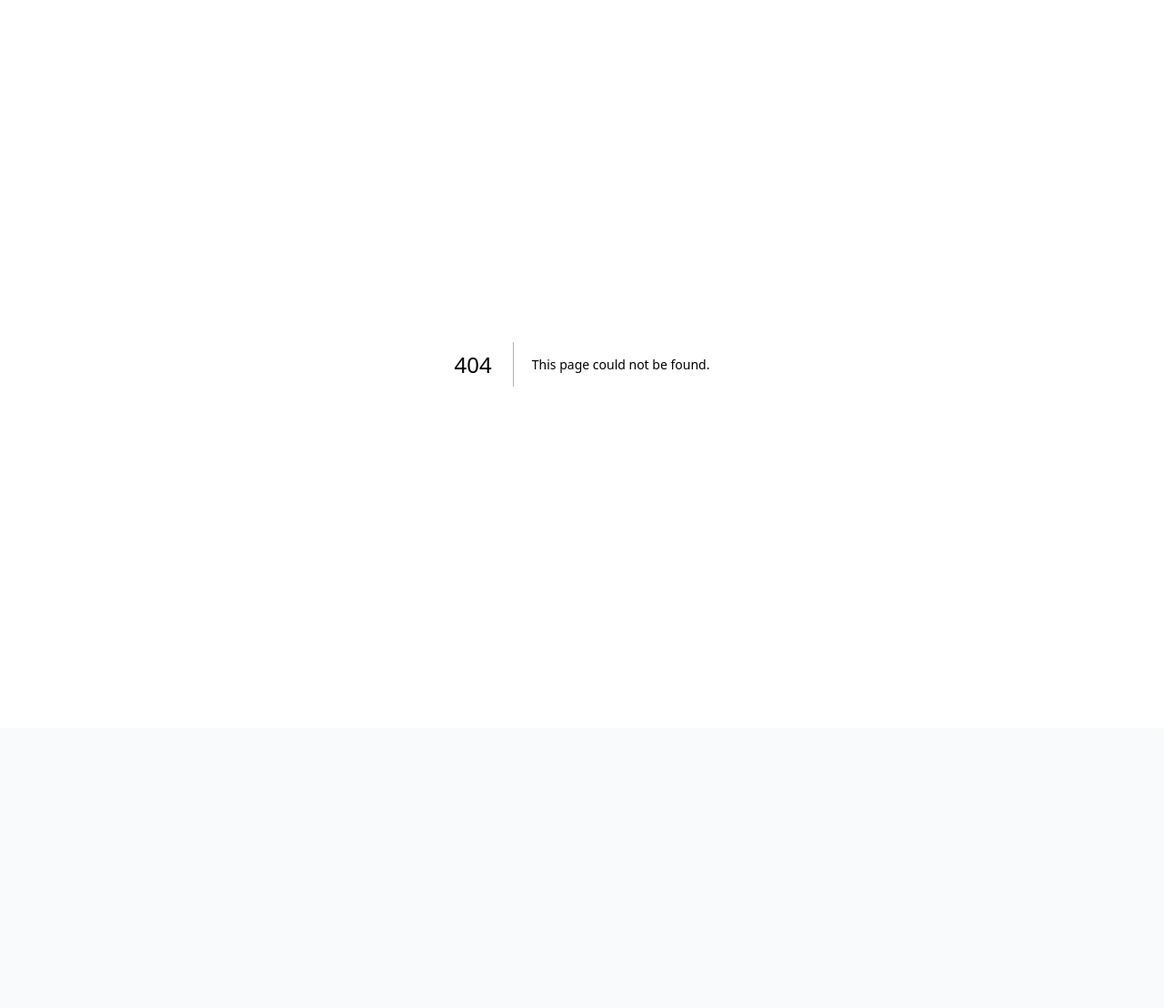
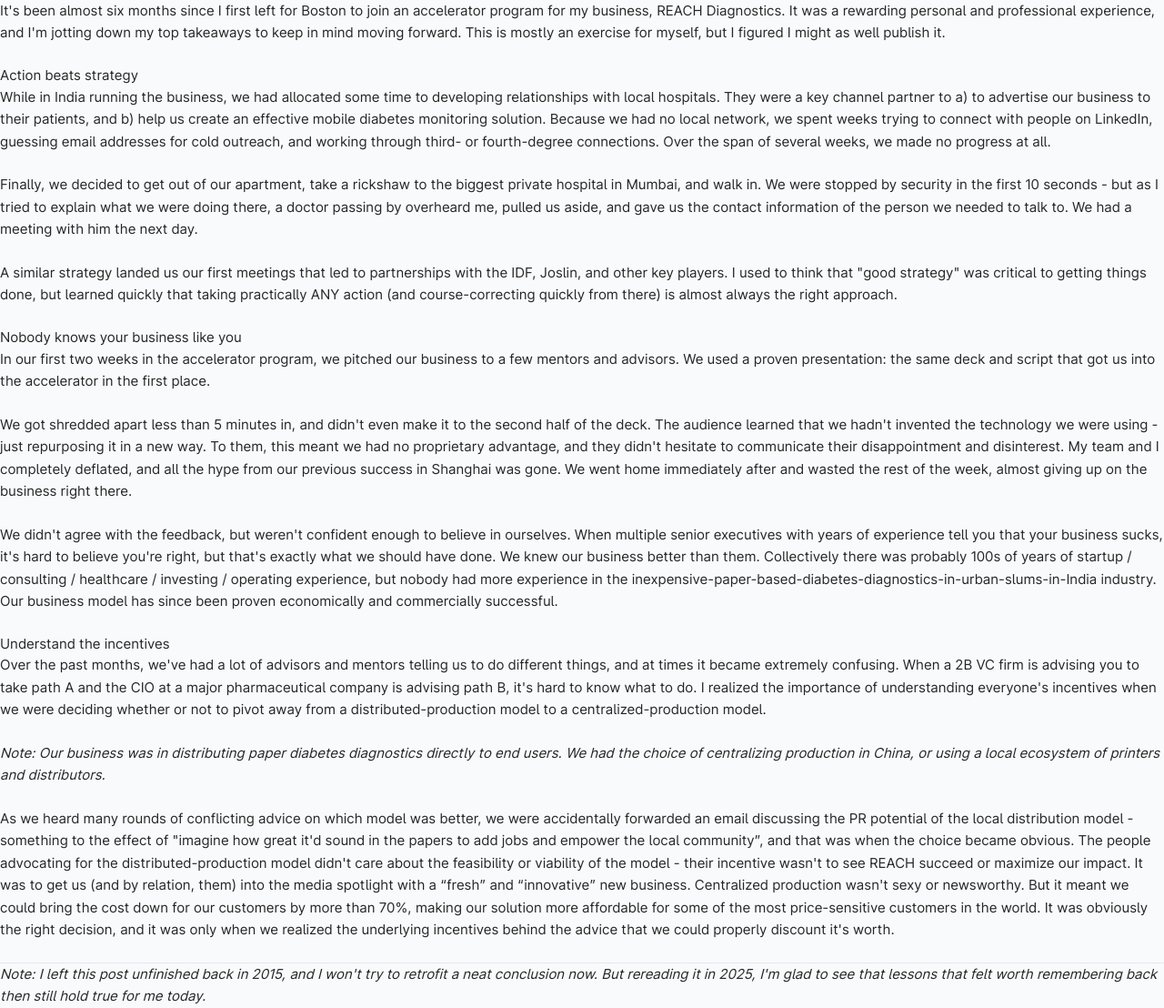
Before and after one commit to hemaaanth/site, a Next.js app: page /posts/content/lessons-from-reach in a window 1280 px wide. Before the commit this address had no page. Shown: the whole page at 91% size. Before the commit the page ends 800 px from the top, so only its background shows below. Built offline with nearby package versions, Linux system fonts and the light colour scheme; what tailwindcss-touch would draw is missing.

Commit message:
adding old post on reach

```diff
--- /dev/null
+++ b/pages/posts/content/lessons-from-reach.mdx
@@ -0,0 +1,38 @@
+---
+title: "On learnings from REACH Diagnostics"
+date: "2015-12-12"
+author: "Hemanth Soni"
+meta: "This is an old post from a previous website that I recently discovered on an old USB drive. Publishing now (2025) more to archive it than anything else."
+tldr: "In college, I started a diabetes diagnostics startup with a couple friends. It was a fork in the road of my career and my life more broadly, and towards the end, I wrote down the 3 most important things I learned."
+category: "blog"
+---
+
+It's been almost six months since I first left for Boston to join an accelerator program for my business, REACH Diagnostics. It was a rewarding personal and professional experience, and I'm jotting down my top takeaways to keep in mind moving forward. This is mostly an exercise for myself, but I figured I might as well publish it.
+
+### Action beats strategy
+
+While in India running the business, we had allocated some time to developing relationships with local hospitals. They were a key channel partner to a) to advertise our business to their patients, and b) help us create an effective mobile diabetes monitoring solution. Because we had no local network, we spent weeks trying to connect with people on LinkedIn, guessing email addresses for cold outreach, and working through third- or fourth-degree connections. Over the span of several weeks, we made no progress at all.
+
+Finally, we decided to get out of our apartment, take a rickshaw to the biggest private hospital in Mumbai, and walk in. We were stopped by security in the first 10 seconds - but as I tried to explain what we were doing there, a doctor passing by overheard me, pulled us aside, and gave us the contact information of the person we needed to talk to. We had a meeting with him the next day.
+
+A similar strategy landed us our first meetings that led to partnerships with the IDF, Joslin, and other key players. I used to think that "good strategy" was critical to getting things done, but learned quickly that taking practically ANY action (and course-correcting quickly from there) is almost always the right approach.
+
+### Nobody knows your business like you
+
+In our first two weeks in the accelerator program, we pitched our business to a few mentors and advisors. We used a proven presentation: the same deck and script that got us into the accelerator in the first place.
+
+We got shredded apart less than 5 minutes in, and didn't even make it to the second half of the deck. The audience learned that we hadn't invented the technology we were using - just repurposing it in a new way. To them, this meant we had no proprietary advantage, and they didn't hesitate to communicate their disappointment and disinterest. My team and I completely deflated, and all the hype from our previous success in Shanghai was gone. We went home immediately after and wasted the rest of the week, almost giving up on the business right there.
+
+We didn't agree with the feedback, but weren't confident enough to believe in ourselves. When multiple senior executives with years of experience tell you that your business sucks, it's hard to believe you're right, but that's exactly what we should have done. We knew our business better than them. Collectively there was probably 100s of years of startup / consulting / healthcare / investing / operating experience, but nobody had more experience in the inexpensive-paper-based-diabetes-diagnostics-in-urban-slums-in-India industry. Our business model has since been proven economically and commercially successful.
+
+### Understand the incentives
+
+Over the past months, we've had a lot of advisors and mentors telling us to do different things, and at times it became extremely confusing. When a 2B VC firm is advising you to take path A and the CIO at a major pharmaceutical company is advising path B, it's hard to know what to do. I realized the importance of understanding everyone's incentives when we were deciding whether or not to pivot away from a distributed-production model to a centralized-production model.
+
+_Note: Our business was in distributing paper diabetes diagnostics directly to end users. We had the choice of centralizing production in China, or using a local ecosystem of printers and distributors._
+
+As we heard many rounds of conflicting advice on which model was better, we were accidentally forwarded an email discussing the PR potential of the local distribution model - something to the effect of "imagine how great it'd sound in the papers to add jobs and empower the local community”, and that was when the choice became obvious. The people advocating for the distributed-production model didn't care about the feasibility or viability of the model - their incentive wasn't to see REACH succeed or maximize our impact. It was to get us (and by relation, them) into the media spotlight with a “fresh” and “innovative” new business. Centralized production wasn't sexy or newsworthy. But it meant we could bring the cost down for our customers by more than 70%, making our solution more affordable for some of the most price-sensitive customers in the world. It was obviously the right decision, and it was only when we realized the underlying incentives behind the advice that we could properly discount it's worth.
+
+---
+
+_Note: I left this post unfinished back in 2015, and I won't try to retrofit a neat conclusion now. But rereading it in 2025, I'm glad to see that lessons that felt worth remembering back then still hold true for me today._
```
